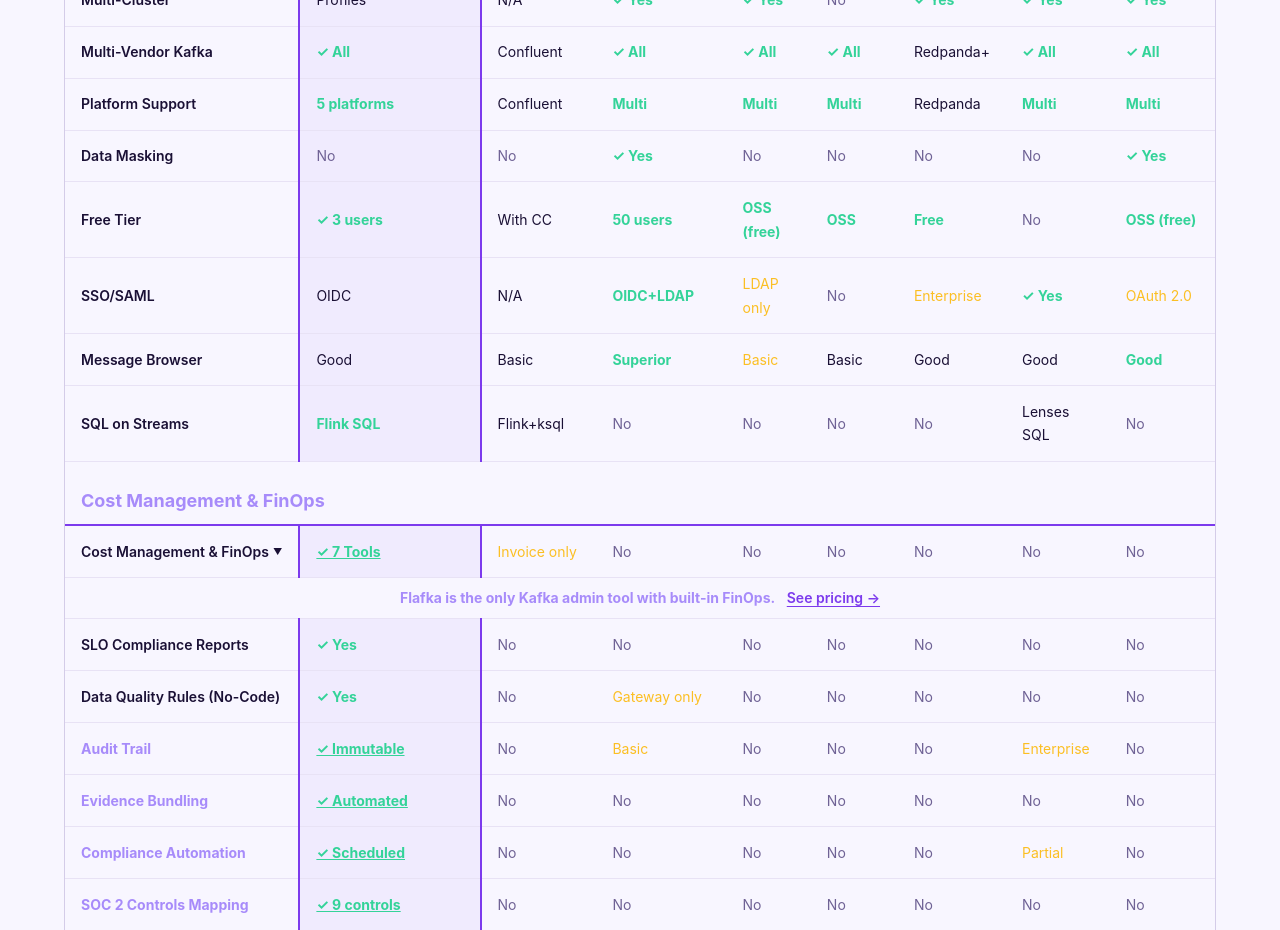
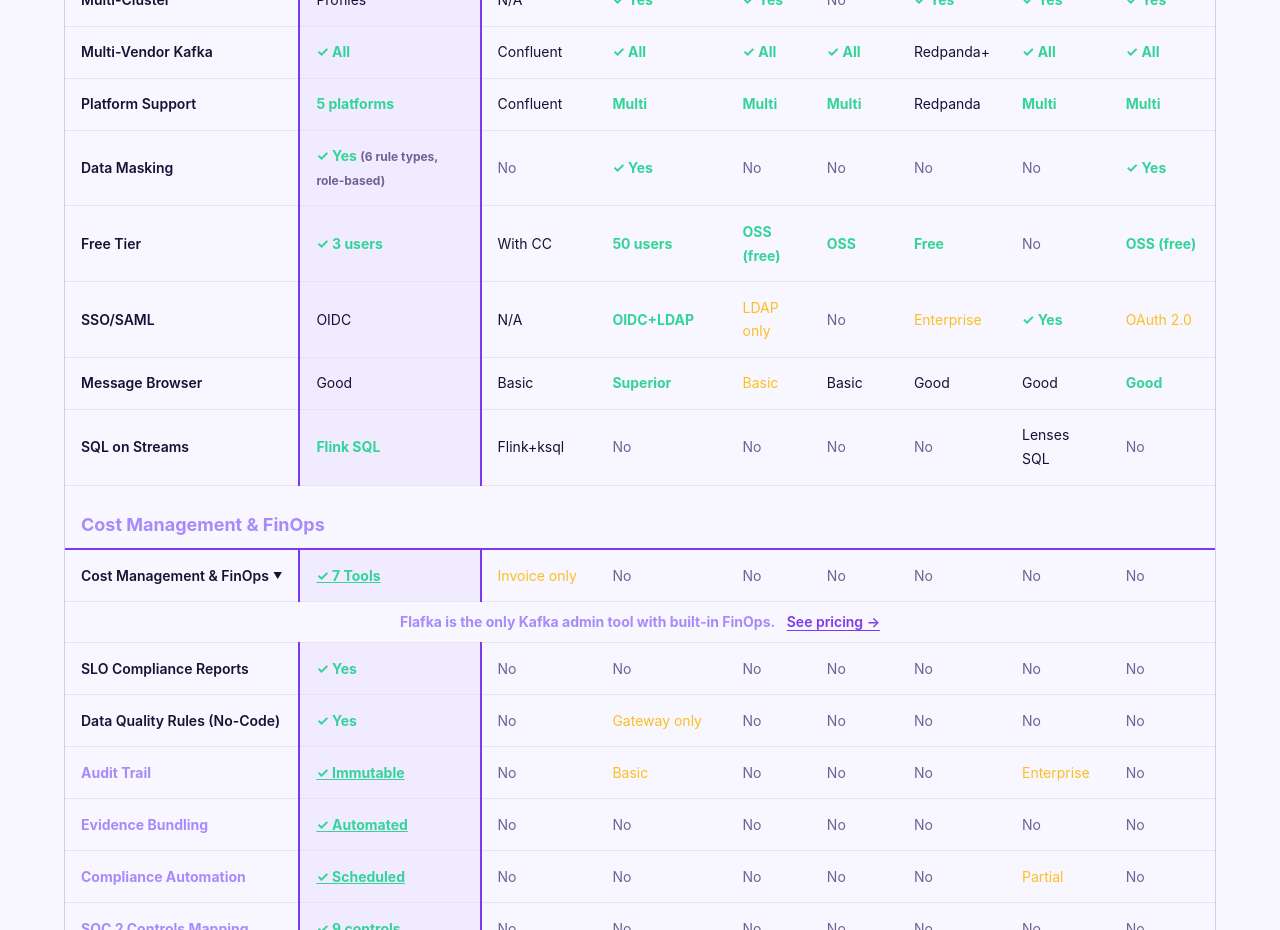
Before and after one commit to drlukeangel/flafka-site, a plain HTML site: page compare.html in a window 1280 px wide. Shown: the part 1320-2250 px from the top of the page. Drawn offline with Linux system fonts and the light colour scheme.

Commit message:
fix(P0): correct Data Masking row in compare.html — Flafka cross→check
Schema-aware field masking with 6 rule types shipped Sprint 87/88.
Flafka cell was incorrectly showing 'No' since before ship date.

```diff
--- a/compare.html
+++ b/compare.html
@@ -383,7 +383,7 @@
           </tr>
           <tr>
             <td>Data Masking</td>
-            <td class="col-flafka cross">No</td>
+            <td class="col-flafka check" title="Flafka: Schema-aware field masking with 6 rule types (nullify, redact, hash, truncate, replace, encrypt). Viewer/operator role-based enforcement. Shipped Sprint 87/88.">&#10003; Yes <span style="font-size: var(--text-xs); color: var(--text-muted);">(6 rule types, role-based)</span></td>
             <td class="cross">No</td>
             <td class="check">&#10003; Yes</td>
             <td class="cross" title="AKHQ: No data masking capabilities">No</td>
```
